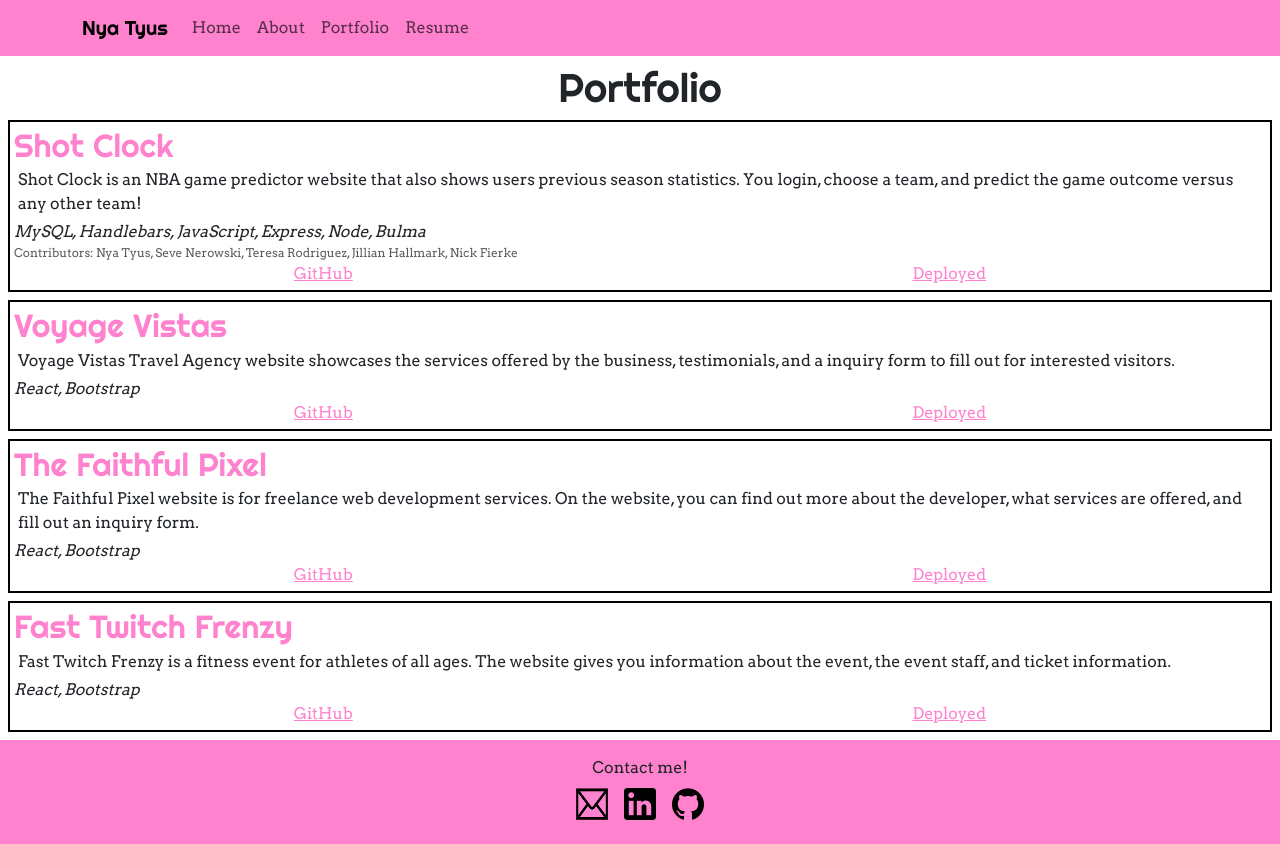
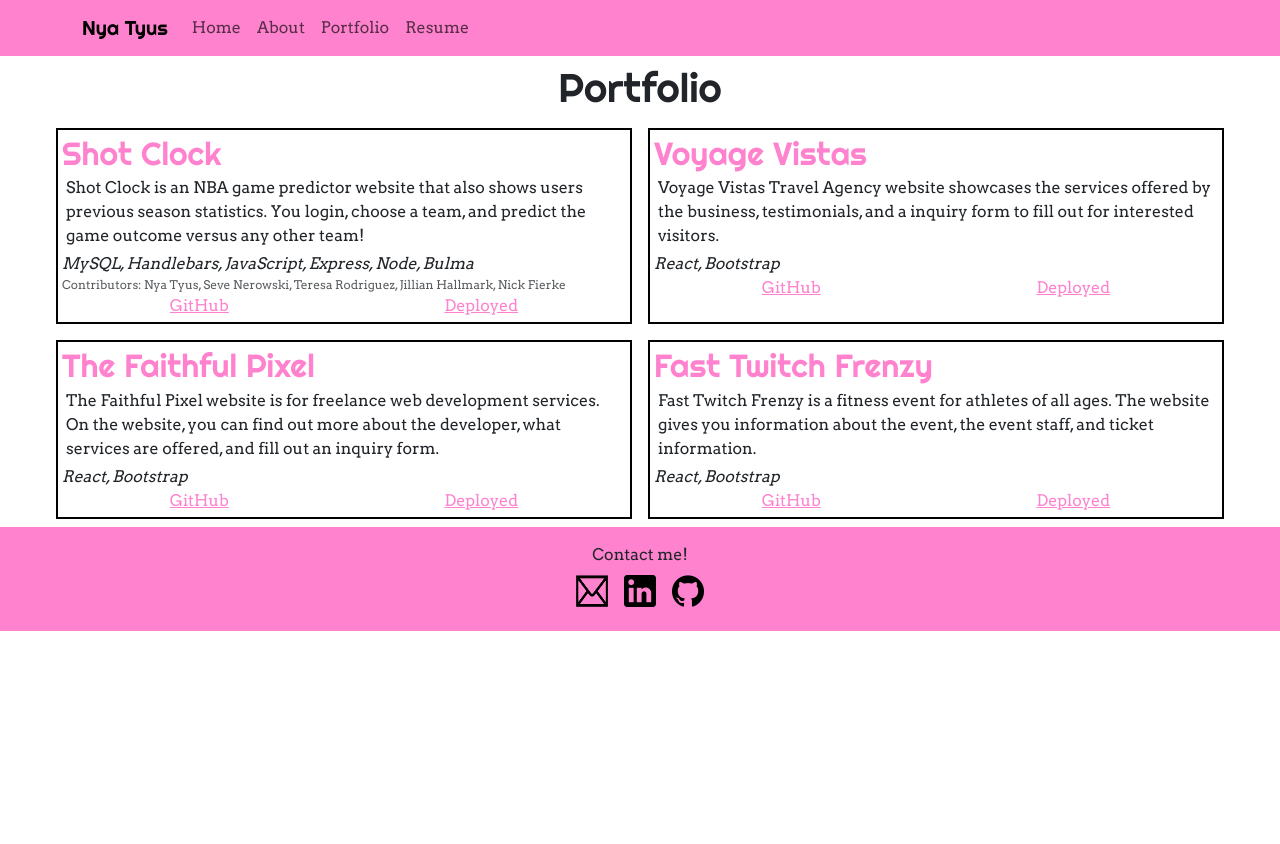
Before and after one commit to nyashanice/React-Portfolio, a React (Create React App) app: page /portfolio in a window 1280 px wide. After the commit the page ends 800 px from the top, so only its background shows below. Built offline with nearby package versions, Linux system fonts and the light colour scheme.

Commit message:
create laptop media query for portfolio page

```diff
--- a/src/pages/Portfolio.js
+++ b/src/pages/Portfolio.js
@@ -11,7 +11,8 @@ export default function Portfolio() {
       <div>
         <h1 className="portfolio-header text-center m-2">Portfolio</h1>
       </div>
-      <div>
+      <div className="portfolio-contents">
+        <div className="portfolio-row">
           <div className="m-2 p-1 project-card">
             <h2 className="m-0 p-0 project-title">Shot Clock</h2>
             <p className="m-1 p-0 project-text">
@@ -72,12 +73,15 @@ export default function Portfolio() {
               </Link>
             </div>
           </div>
+        </div>
+        <div className="portfolio-row">
           <div className="m-2 p-1 project-card">
             <h2 className="m-0 p-0 project-title">The Faithful Pixel</h2>
             <p className="m-1 p-0 project-text">
               The Faithful Pixel website is for freelance web development
-            services. On the website, you can find out more about the developer,
-            what services are offered, and fill out an inquiry form.
+              services. On the website, you can find out more about the
+              developer, what services are offered, and fill out an inquiry
+              form.
             </p>
             <p className="m-0 p-0 project-stack">React, Bootstrap</p>
             <div className="d-flex flex-row justify-content-around m-0 p-0">
@@ -102,9 +106,9 @@ export default function Portfolio() {
           <div className="m-2 p-1 project-card">
             <h2 className="m-0 p-0 project-title">Fast Twitch Frenzy</h2>
             <p className="m-1 p-0 project-text">
-            Fast Twitch Frenzy is a fitness event for athletes of all ages. The
-            website gives you information about the event, the event staff, and
-            ticket information.
+              Fast Twitch Frenzy is a fitness event for athletes of all ages.
+              The website gives you information about the event, the event
+              staff, and ticket information.
             </p>
             <p className="m-0 p-0 project-stack">React, Bootstrap</p>
             <div className="d-flex flex-row justify-content-around m-0 p-0">
@@ -127,6 +131,7 @@ export default function Portfolio() {
             </div>
           </div>
         </div>
+      </div>
       <Footer />
     </div>
   );
--- a/src/styles/Portfolio.css
+++ b/src/styles/Portfolio.css
@@ -28,3 +28,18 @@ font-family: 'Arvo', serif;
     font-family: 'Arvo', serif;
     color: #FF82CE;
 }
+
+@media screen and (min-width: 992px) {
+    .portfolio-contents {
+        display: flex;
+        flex-direction: column;
+    }
+    .project-card {
+        width: 45%;
+    }
+    .portfolio-row {
+        display: flex;
+        flex-direction: row;
+        justify-content: center;
+    }
+}
```
Lines whose indentation alone changed are shown as unchanged.
